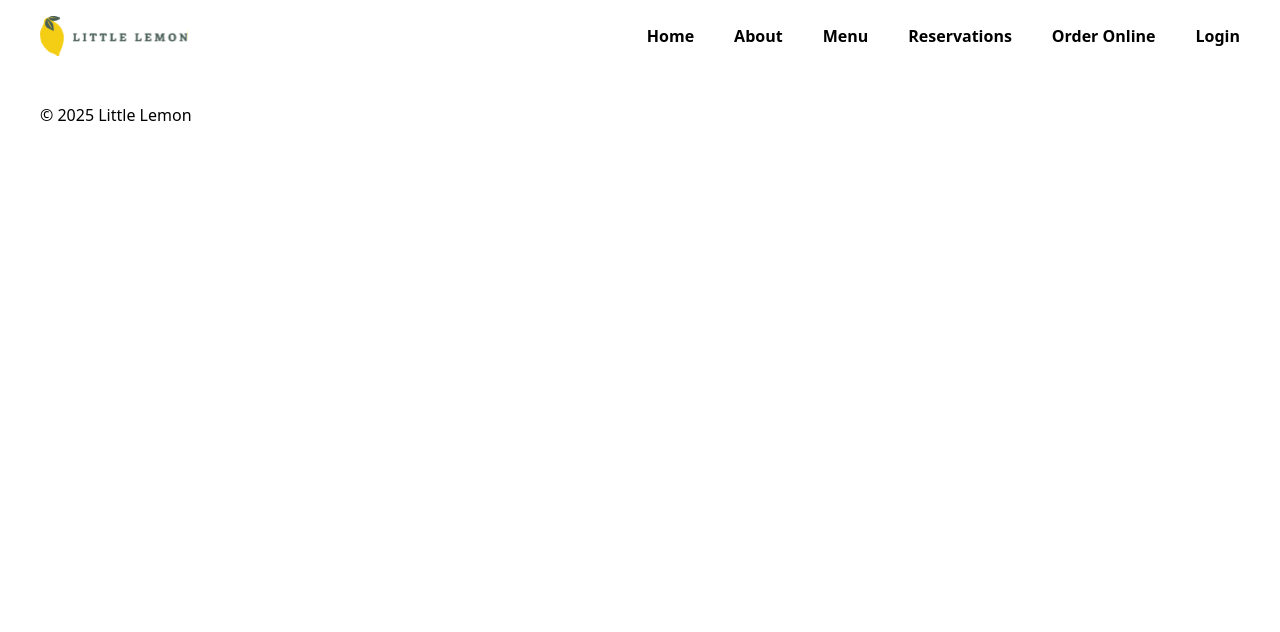
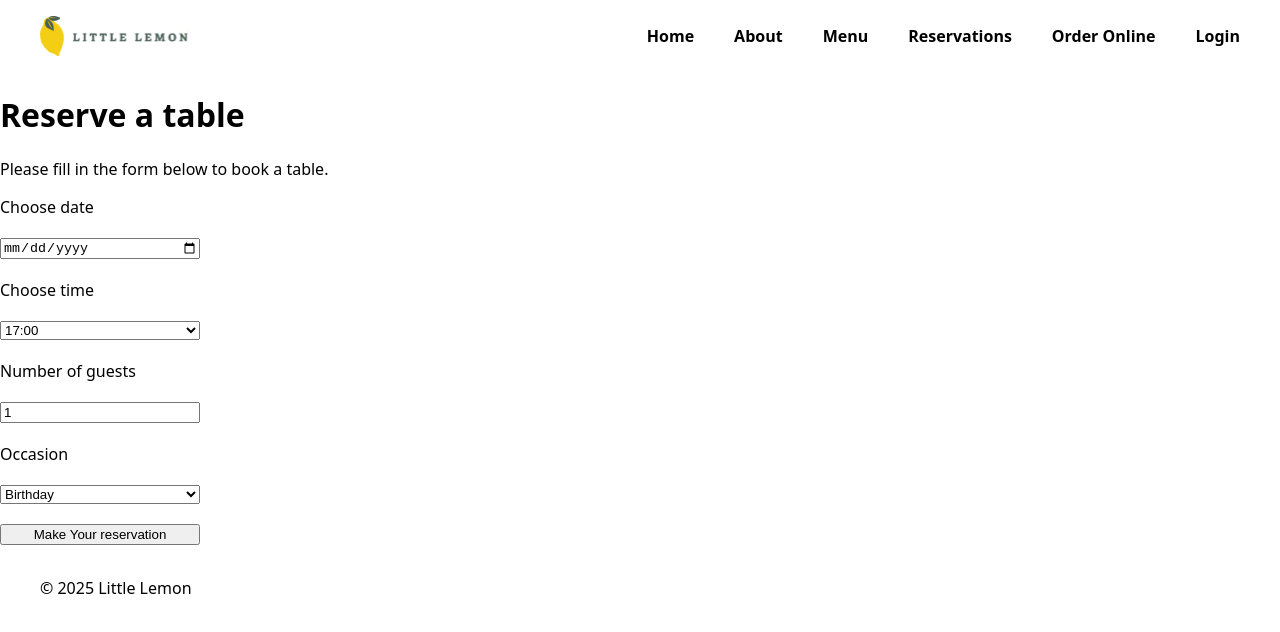
Before and after one commit to ChaoYiChenTW/ReactCapstone, a React (Create React App) app in the folder little-lemon/: page /booking in a window 1280 px wide. Shown: the top 632 px of the page. Built offline with nearby package versions, Linux system fonts and the light colour scheme.

Commit message:
Defining the Bookings page

```diff
--- /dev/null
+++ b/little-lemon/src/components/BookingForm.js
@@ -0,0 +1,85 @@
+import React, { useState } from "react";
+
+function generateTimes(start = 17, end = 21, interval = 60) {
+  const times = [];
+  for (let hour = start; hour <= end; hour++) {
+    for (let min = 0; min < 60; min += interval) {
+      const h = hour.toString().padStart(2, "0");
+      const m = min.toString().padStart(2, "0");
+      times.push(`${h}:${m}`);
+    }
+  }
+  return times;
+}
+
+export default function BookingForm() {
+    const [date, setDate] = useState("");
+    const [selectedTime, setSelectedTime] = useState("");
+    const [guests, setGuests] = useState(1);
+    const [occasion, setOccasion] = useState("Birthday");
+
+    const [availableTimes] = useState(generateTimes(17, 21, 30));
+
+    const handleSubmit = (e) => {
+        e.preventDefault();
+        // 這裡先簡單印出來（之後會改成叫 API）
+        console.log({
+            date,
+            selectedTime,
+            guests,
+            occasion,
+        });
+        alert(`Booking submitted! ${date} ${selectedTime}, ${guests} guests, ${occasion}`);
+    };
+
+    return (
+        <form
+            style={{ display: "grid", maxWidth: "200px", gap: "20px" }}
+            onSubmit={handleSubmit}
+        >
+            <label htmlFor="res-date">Choose date</label>
+            <input
+                type="date"
+                id="res-date"
+                value={date}
+                onChange={(e) => setDate(e.target.value)}
+            />
+
+            <label htmlFor="res-time">Choose time</label>
+            <select
+            id="res-time"
+                value={selectedTime}
+                onChange={(e) => setSelectedTime(e.target.value)}
+                >
+                {availableTimes.map((t) => (
+                    <option key={t} value={t}>
+                    {t}
+                    </option>
+                ))}
+            </select>
+
+            <label htmlFor="guests">Number of guests</label>
+            <input
+                type="number"
+                id="guests"
+                min="1"
+                max="10"
+                value={guests}
+                onChange={(e) => setGuests(e.target.value)}
+            />
+
+            <label htmlFor="occasion">Occasion</label>
+            <select
+                id="occasion"
+                value={occasion}
+                onChange={(e) => setOccasion(e.target.value)}
+            >
+                <option value="Birthday">Birthday</option>
+                <option value="Anniversary">Anniversary</option>
+                <option value="None">None</option>
+            </select>
+
+            <input type="submit" value="Make Your reservation" />
+        </form>
+    );
+}
--- a/little-lemon/src/pages/BookingPage.js
+++ b/little-lemon/src/pages/BookingPage.js
@@ -1,6 +1,13 @@
+import BookingForm from "../components/BookingForm"
+
 export default function BookingPage() {
 return (
-    <>
-    </>
-)
+        <>
+            <main className="booking-page">
+            <h1>Reserve a table</h1>
+            <p>Please fill in the form below to book a table.</p>
+            <BookingForm />
+            </main>
+        </>
+    );
 };
```
